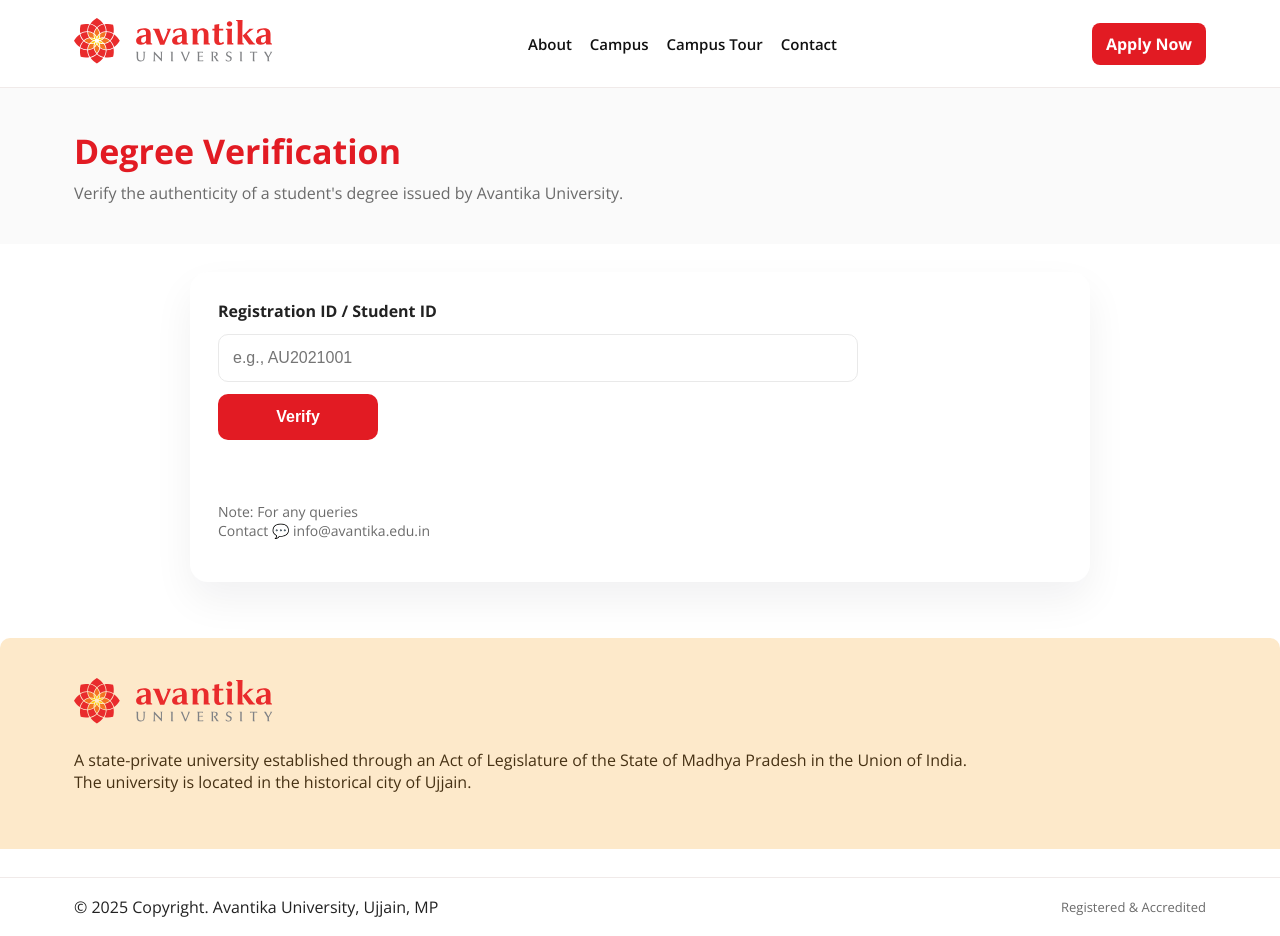
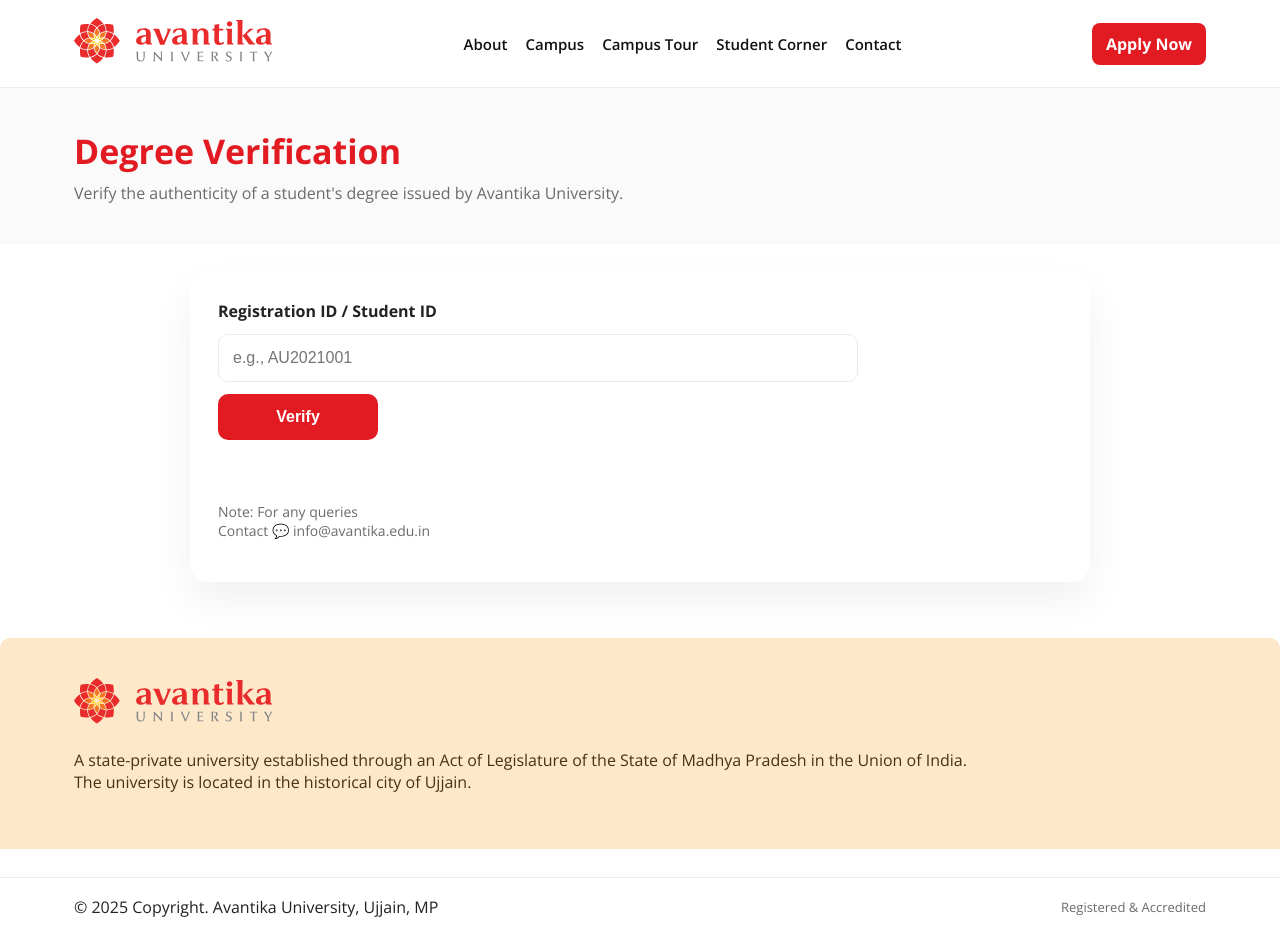
Before and after one commit to rakibhshanto11-sketch/verify, a plain HTML site: page index.html in a window 1280 px wide. Drawn offline with nearby package versions, Linux system fonts and the light colour scheme.

Commit message:
Add 'Student Corner' link to navigation

```diff
--- a/index.html
+++ b/index.html
@@ -20,6 +20,7 @@
         <a href="https://www.avantikauniversity.edu.in/about-avantika.php">About</a>
         <a href="https://www.avantikauniversity.edu.in/campus-life.php">Campus</a>
         <a href="https://clickeffect.in/avantika/">Campus Tour</a>
+        <a href="https://www.avantikauniversity.edu.in/student-corner.php">Student Corner</a>
         <a href="https://www.avantikauniversity.edu.in/contact.php">Contact</a>
       </nav>
       <a class="apply-btn" href="https://admissions.avantikauniversity.edu.in/">Apply Now</a>
```
